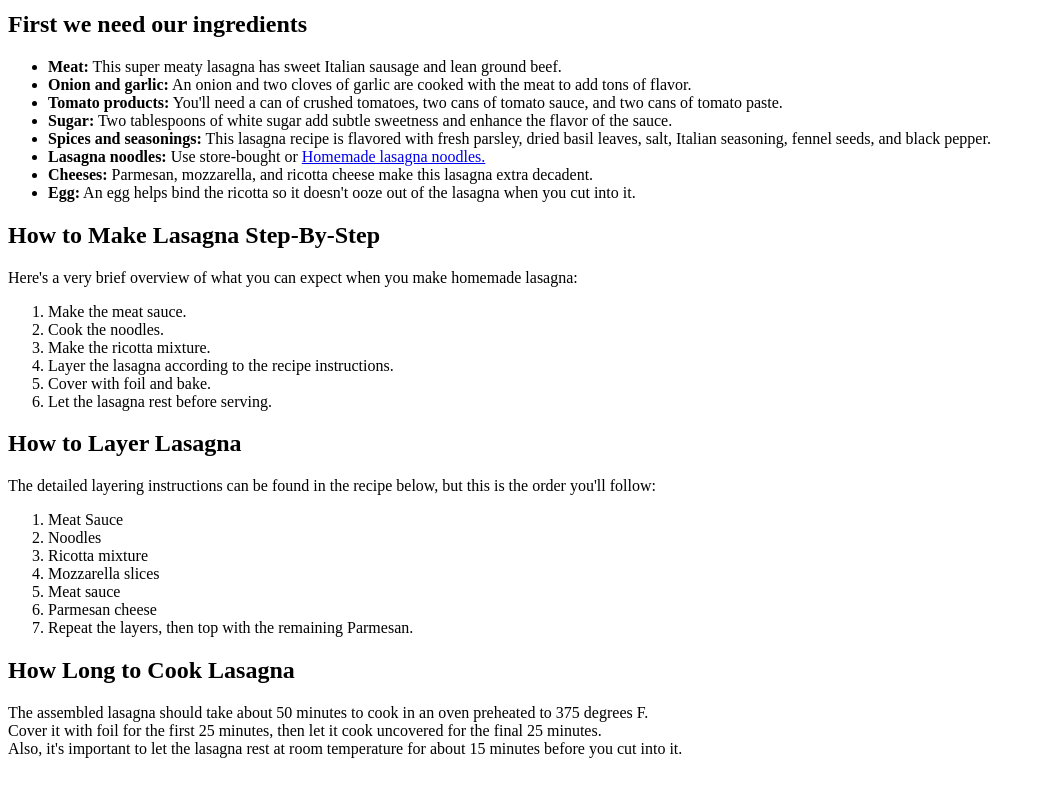
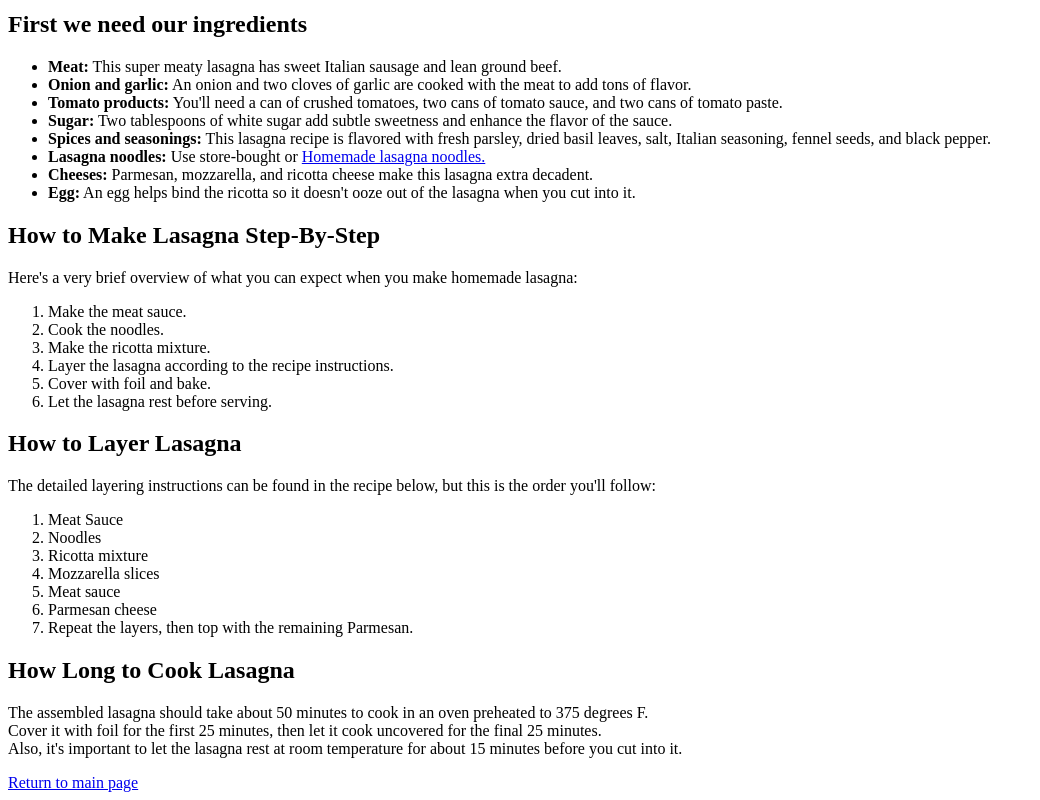
Before and after one commit to DuckFace121/odin-recipes, a plain HTML site: page recipes/lasagna.html in a window 1280 px wide. Shown: the part 453-1253 px from the top of the page, without its empty margins (0-1040 px from the left). Before the commit the page ends 1227 px from the top, so only its background shows below. Drawn offline with Linux system fonts and the light colour scheme.

Commit message:
Added Return to main button

```diff
--- a/recipes/lasagna.html
+++ b/recipes/lasagna.html
@@ -60,5 +60,8 @@
                 Cover it with foil for the first 25 minutes, then let it cook uncovered for the final 25 minutes.<br>
                 Also, it's important to let the lasagna rest at room temperature for about 15 minutes before you cut into it.<br>
             </p>
+
+
+            <a href="/index.html">Return to main page</a>
     </body>
 </html>
```
Also changed, not shown: recipes/Braised-beef.html (+2 -0 lines).
